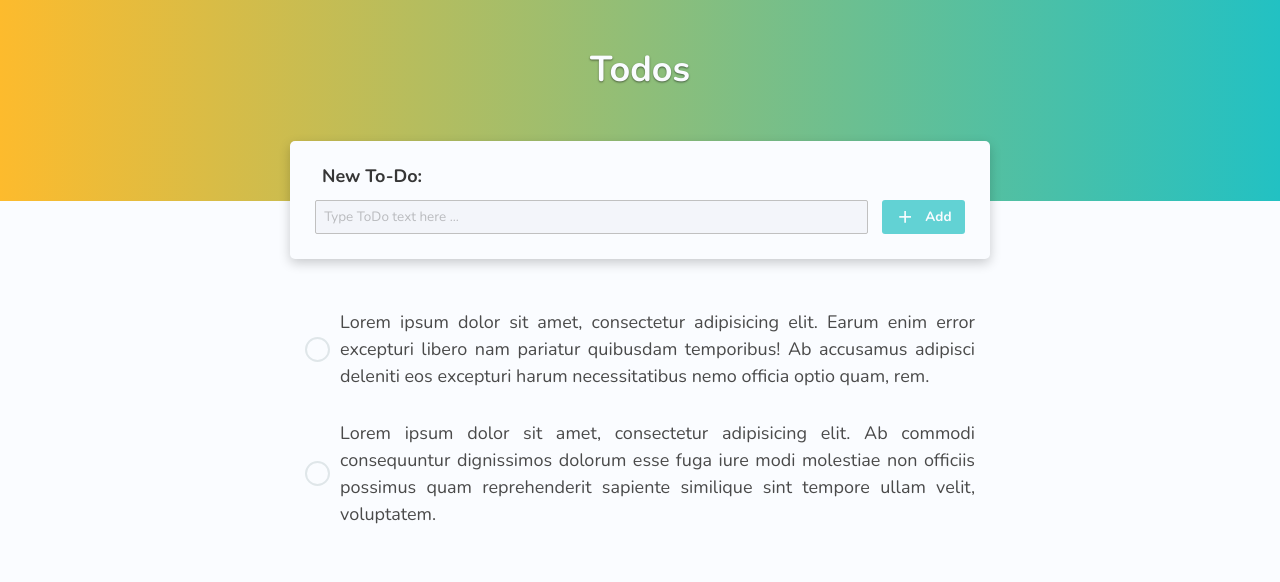
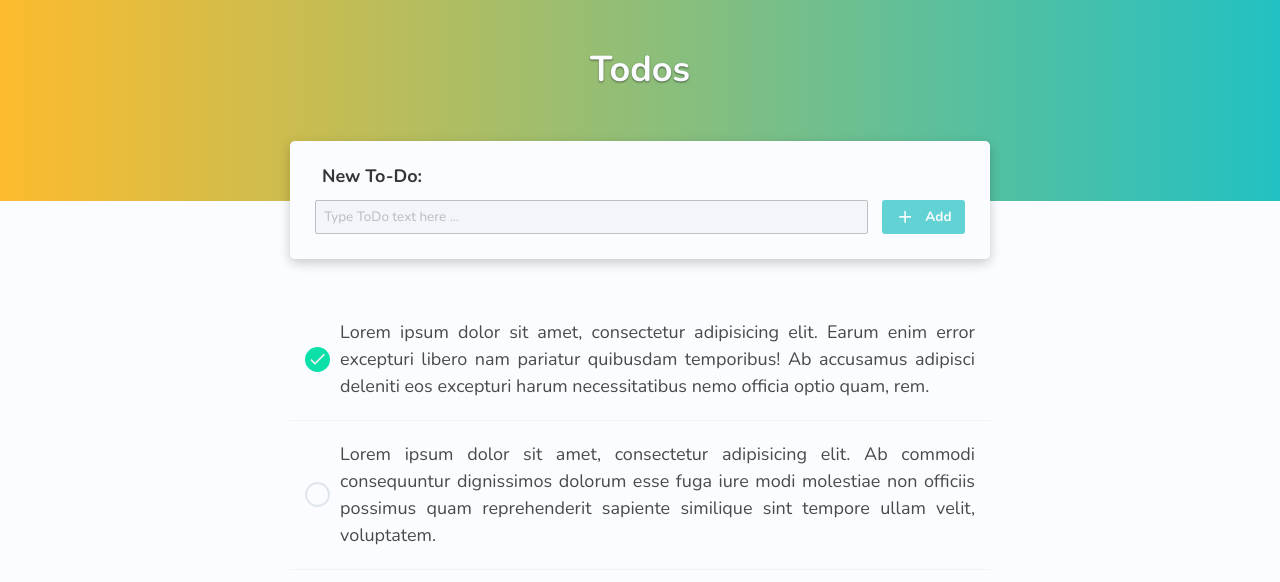
Before and after one commit to hassansribet/ToDo-App, an Angular app: page / in a window 1280 px wide. Shown: the top 582 px of the page. Built offline with nearby package versions, Linux system fonts and the light colour scheme.

Commit message:
add check/uncheck todo-item

```diff
--- a/src/app/_components/todo-item/todo-item.component.html
+++ b/src/app/_components/todo-item/todo-item.component.html
@@ -1,4 +1,4 @@
-<div class="todo-item">
+<div class="todo-item" [ngClass]="{'completed' : todo.completed}" (click)="todo.completed = !todo.completed">
   <div class="todo-check-box">
     <i class="material-icons">done</i>
   </div>
--- a/src/app/_components/todo-item/todo-item.component.scss
+++ b/src/app/_components/todo-item/todo-item.component.scss
@@ -7,9 +7,9 @@
 
   align-items: center;
 
-  padding: 10px 15px;
+  padding: 20px 15px;
 
-  margin: 10px 0;
+  border-bottom: 1px solid #F2F3F5;
 
   .todo-check-box {
     display: flex;
@@ -49,3 +49,14 @@
     opacity: .3;
   }
 }
+
+.todo-item.completed .todo-check-box {
+  background-color: #0BDFAA;
+
+  border: none;
+
+  i {
+    opacity: 1;
+    color: $grey;
+  }
+}
--- a/src/app/_pages/todos/todos.component.html
+++ b/src/app/_pages/todos/todos.component.html
@@ -9,7 +9,7 @@
     <form [formGroup]="addNewToDo" (ngSubmit)="onSubmit()">
       <div class="field is-grouped">
         <p class="control is-small is-expanded">
-          <input class="input is-small" type="text" formControlName="label" placeholder="Type ToDo text here ...">
+          <input class="input is-small" type="text" formControlName="label" placeholder="Type ToDo text here ..." />
         </p>
 
         <p class="control">
--- a/src/app/_pages/todos/todos.component.ts
+++ b/src/app/_pages/todos/todos.component.ts
@@ -17,17 +17,18 @@ export class TodosComponent implements OnInit {
     {
       id: 1,
       label: 'Lorem ipsum dolor sit amet, consectetur adipisicing elit. Earum enim error excepturi libero nam pariatur quibusdam temporibus! Ab accusamus adipisci deleniti eos excepturi harum necessitatibus nemo officia optio quam, rem.',
-      checked: false
+      completed: true
     },
     {
       id: 2,
       label: 'Lorem ipsum dolor sit amet, consectetur adipisicing elit. Ab commodi consequuntur dignissimos dolorum esse fuga iure modi molestiae non officiis possimus quam reprehenderit sapiente similique sint tempore ullam velit, voluptatem.',
-      checked: false
+      completed: false
     }
   ];
   addNewToDo = this.formBuilder.group({
     label: ''
   });
+
   constructor(
     private formBuilder: FormBuilder,
   ) { }
--- a/src/app/_shared/models/item.model.ts
+++ b/src/app/_shared/models/item.model.ts
@@ -1,5 +1,5 @@
 export interface Item {
   id: number;
   label: string;
-  checked: boolean;
+  completed: boolean;
 }
```
